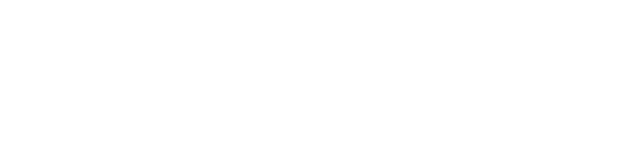
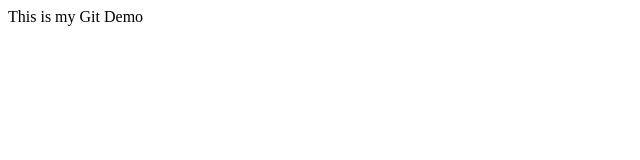
Before and after one commit to stevebiczyk/webapp, a plain HTML site: page index.html in a window 1280 px wide. Shown: the whole page, without its empty margins (0-640 px from the left). Drawn offline with Linux system fonts and the light colour scheme.

Commit message:
added new feature

```diff
--- a/index.html
+++ b/index.html
@@ -5,6 +5,6 @@
     <title>Document</title>
 </head>
 <body>
-
+    <p>This is my Git Demo</p>
 </body>
 </html>
```
